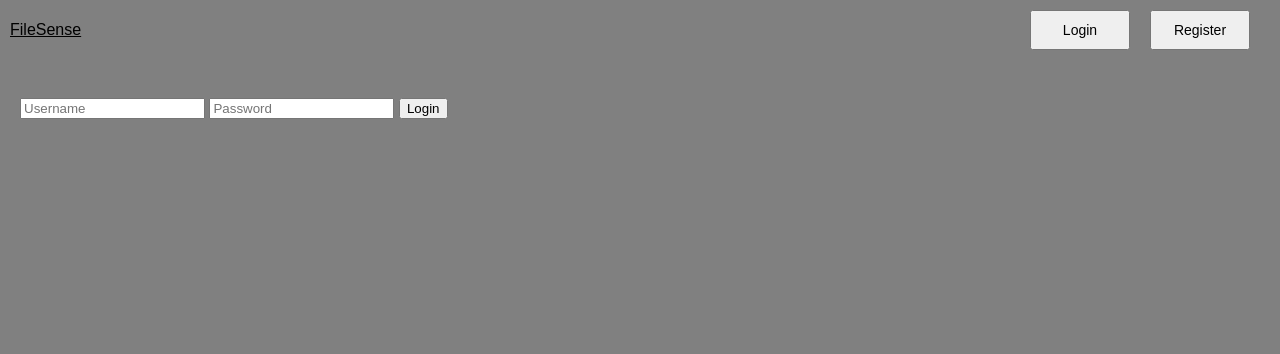
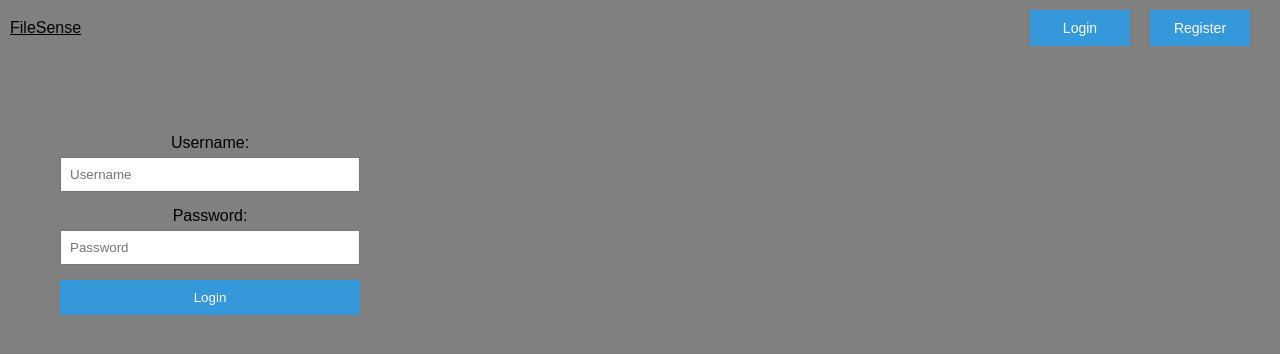
Before and after one commit to MateiBuzdea/FileSense-Project, a Flask app: page /login in a window 1280 px wide. Shown: the top 354 px of the page. Run offline with Flask 3, Linux system fonts and the light colour scheme; parts of the project's set-up code (start-up, migrations or seed data) failed here and were passed over.

Commit message:
Update login.html

```diff
--- a/web/app/templates/login.html
+++ b/web/app/templates/login.html
@@ -1,16 +1,73 @@
 {% extends "base.html" %}
 
 {% block content %}
+    <div class="authentication-container">
+        {% if error %}
+            <div id="error-container">{{ error }}</div>
+        {% endif %}
 
-{% if error %}
-    <div>{{ error }}</div>
-{% endif %}
+        <form id="authentication-form" action="{{ url_for('accounts.login') }}" method="POST">
+            <input type="hidden" name="csrf_token" value="{{ csrf_token() }}" />
 
-<form action="{{ url_for('accounts.login') }}" method="POST">
-    <input type="hidden" name="csrf_token" value="{{ csrf_token() }}" />
-    <input type="text" name="username" placeholder="Username">
-    <input type="password" name="password" placeholder="Password">
-    <input type="submit" value="Login">
-</form>
+            <div class="form-group">
+                <label for="username">Username:</label>
+                <input type="text" name="username" placeholder="Username" required>
+            </div>
+
+            <div class="form-group">
+                <label for="password">Password:</label>
+                <input type="password" name="password" placeholder="Password" required>
+            </div>
+
+            <button type="submit">Login</button>
+        </form>
+    </div>
+
+    <style>
+        body {
+            margin: 0;
+            padding: 15px;
+            background-color: #f2f3f5;
+        }
+
+        .authentication-container {
+            max-width: 300px;
+            text-align: left;
+            padding: 20px;
+            margin: 20px;
+            text-align: left;
+        }
+
+        .form-group {
+            margin-bottom: 15px;
+        }
+
+        label {
+            display: block;
+            margin-bottom: 5px;
+            text-align: center;
+        }
+
+        input {
+            width: 100%;
+            padding: 8px;
+            box-sizing: border-box;
+        }
+
+        button {
+            background-color: #3498db;
+            color: white;
+            padding: 10px;
+            border: none;
+            width: 100%;
+            cursor: pointer;
+        }
+
+        #error-container {
+            color: red;
+            margin-bottom: 10px;
+            text-align: center;
+        }
+    </style>
 
 {% endblock %}
```
